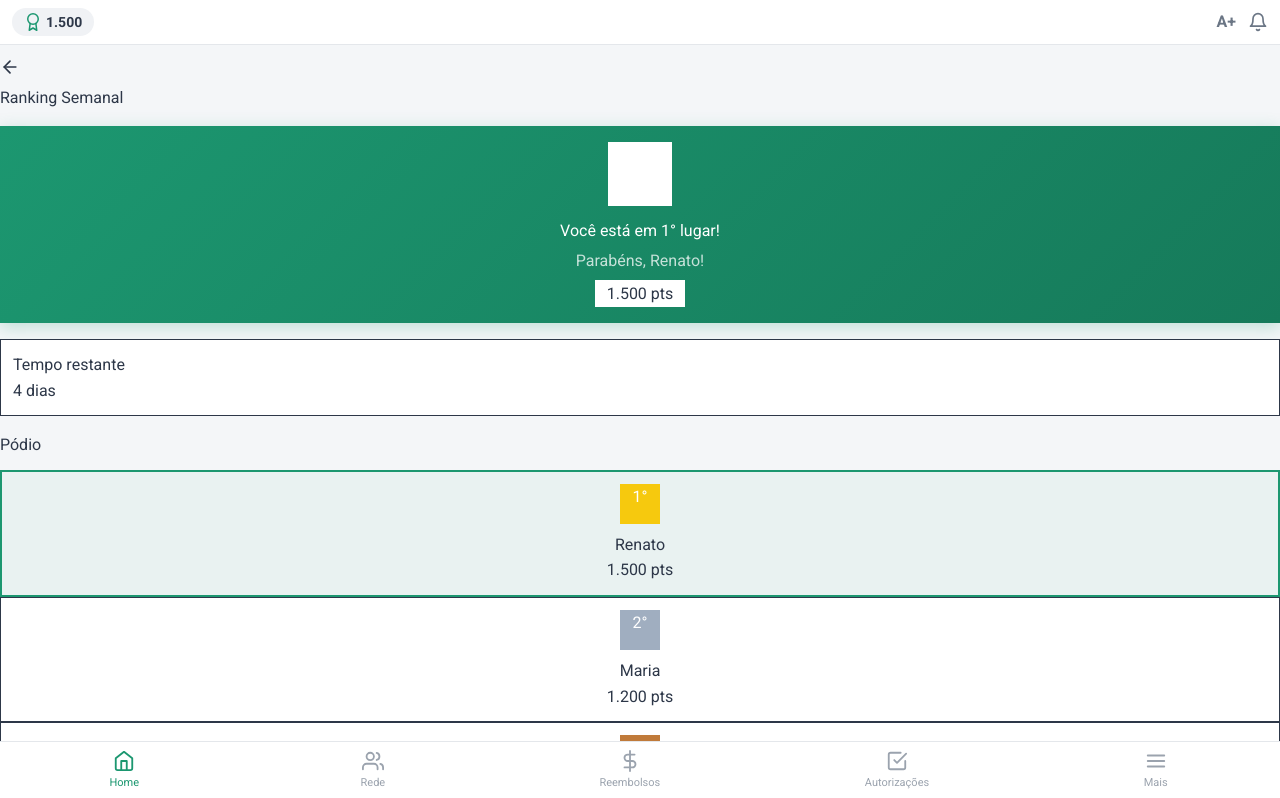
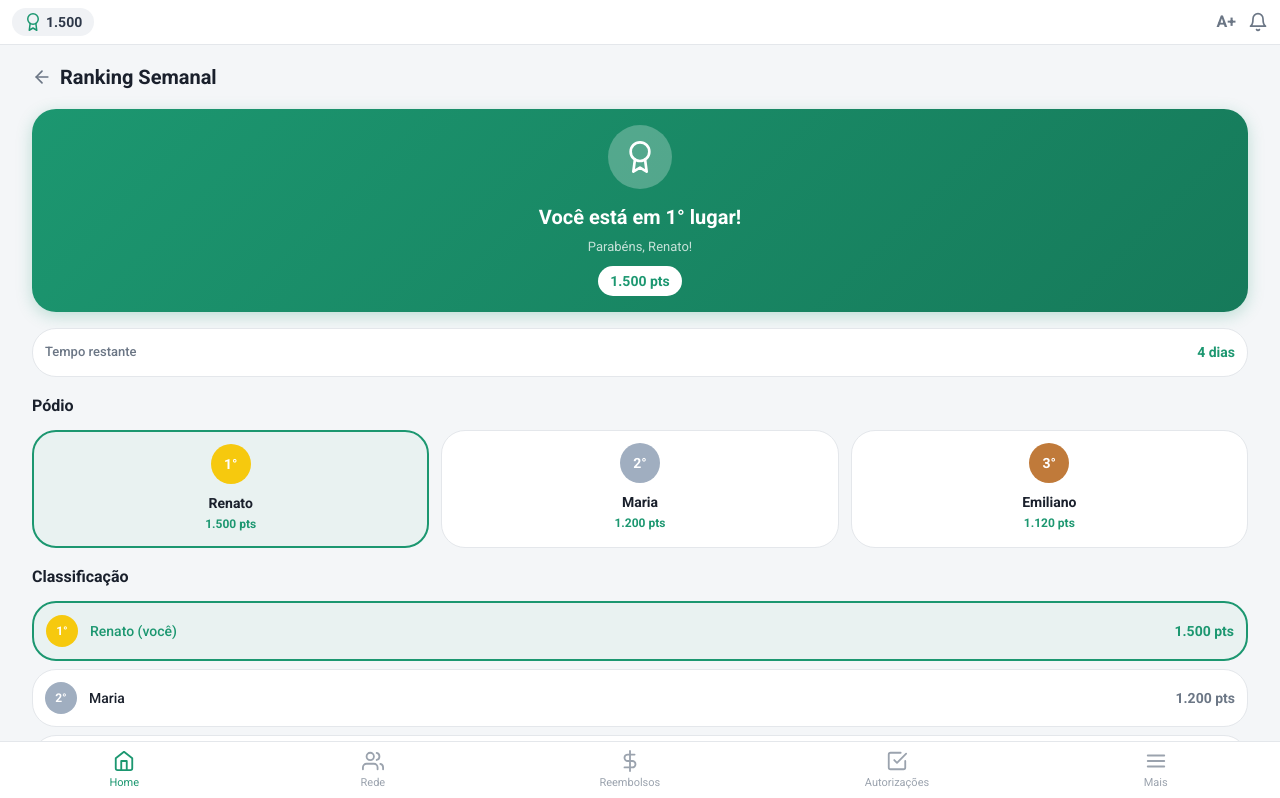
Before and after one commit to CarePlusCDF/Care-Plus-Front-Web, a React (Vite) app in the folder Front-web/: page /ranking in a window 1280 px wide. Shown: the top 798 px of the page. Built offline with nearby package versions, Linux system fonts and the light colour scheme.

Commit message:
style: Alterando estilização Ranking

```diff
--- a/Front-web/src/routes/Ranking.jsx
+++ b/Front-web/src/routes/Ranking.jsx
@@ -1,7 +1,7 @@
 import { useNavigate } from 'react-router-dom'
 import { FiArrowLeft, FiAward } from 'react-icons/fi'
 import TopBar from '../components/TopBar'
-import BottomNav from '../components/BottomNav'
+import BottomNav from '../components/Bottomnav'
 
 const Ranking = () => {
   const navigate = useNavigate()
@@ -21,82 +21,82 @@ const Ranking = () => {
     if (position === 1) return 'ranking-gold'
     if (position === 2) return 'ranking-silver'
     if (position === 3) return 'ranking-bronze'
-    return 'bg-primary-subtle-custom text-primary'
+    return 'bg-[rgba(28,151,112,0.1)] text-[#1c9770]'
   }
 
   const podium = rankingData.slice(0, 3)
-  const restante = rankingData.slice(3)
 
   return (
-    <div className="min-vh-100 bg-body">
+    <div className="min-h-screen bg-[#F4F6F8]">
       <TopBar points={points} showPoints={true} />
 
-      <main className="container py-3 pb-5 mb-4">
+      <main className="w-full px-4 lg:px-8 pt-4 pb-24">
 
-        <section className="d-flex align-items-center gap-2 mb-4">
+        <section className="flex items-center gap-2 mb-4">
           <button
-            className="btn btn-link p-0 text-decoration-none text-muted"
+            className="bg-transparent border-0 p-0 text-[#6B7685] cursor-pointer"
             onClick={() => navigate('/missoes')}
           >
             <FiArrowLeft size={20} />
           </button>
-          <h1 className="fw-bold mb-0 fs-5 text-dark">Ranking Semanal</h1>
+          <h1 className="font-bold text-[20px] text-[#1A202C]">Ranking Semanal</h1>
         </section>
 
         <section className="mb-4">
-          <div className="rounded-3 p-4 text-center bg-gradient-primary shadow-primary">
-            <div className="avatar-lg rounded-circle bg-white bg-opacity-25 d-flex align-items-center justify-content-center mx-auto mb-3">
+          <div className="rounded-xl p-4 text-center bg-gradient-primary shadow-brand-primary">
+            <div className="w-16 h-16 rounded-full bg-white/25 flex items-center justify-center mx-auto mb-3">
               <FiAward size={32} color="#fff" />
             </div>
-            <h2 className="fw-bold text-white fs-5 mb-1">Você está em 1° lugar!</h2>
-            <p className="text-white opacity-75 small mb-2">Parabéns, Renato!</p>
-            <span className="fw-bold d-inline-block px-3 py-1 rounded-pill bg-white text-primary fs-7">
+            <h2 className="font-bold text-white text-[20px] mb-1">Você está em 1° lugar!</h2>
+            <p className="text-white opacity-75 text-[13px] mb-2">Parabéns, Renato!</p>
+            <span className="font-bold inline-block px-3 py-1 rounded-full bg-white text-[#1c9770] text-[14px]">
               {points.toLocaleString('pt-BR')} pts
             </span>
           </div>
         </section>
 
         <section className="mb-4">
-          <div className="bg-white rounded-3 border p-3 d-flex align-items-center justify-content-between">
-            <p className="mb-0 small text-muted fw-medium">Tempo restante</p>
-            <span className="fw-bold text-primary fs-7">4 dias</span>
+          <div className="bg-white rounded-xl border border-[#E4E7EB] p-3 flex items-center justify-between">
+            <p className="text-[13px] text-[#6B7685] font-medium">Tempo restante</p>
+            <span className="font-bold text-[#1c9770] text-[14px]">4 dias</span>
           </div>
         </section>
 
         <section className="mb-4">
-          <h2 className="fw-bold mb-3 fs-6 text-dark">Pódio</h2>
-          <div className="row g-3 justify-content-center">
+          <h2 className="font-bold text-[16px] text-[#1A202C] mb-3">Pódio</h2>
+          <div className="grid grid-cols-3 gap-3 justify-center">
             {podium.map(({ id, nome, pontos, atual }) => (
-              <div key={id} className="col-4">
-                <div className={`rounded-3 p-3 text-center border ${atual ? 'ranking-item-highlight' : 'bg-white'}`}>
-                  <div className={`avatar-sm rounded-circle d-flex align-items-center justify-content-center mx-auto mb-2 fw-bold fs-7 ${getMedalClass(id)}`}>
-                    {id}°
-                  </div>
-                  <p className="fw-bold mb-0 fs-7 text-dark">{nome}</p>
-                  <p className="mb-0 text-primary fw-bold fs-8">
-                    {pontos.toLocaleString('pt-BR')} pts
-                  </p>
+              <div
+                key={id}
+                className={`rounded-xl p-3 text-center border ${atual ? 'ranking-item-highlight' : 'bg-white border-[#E4E7EB]'}`}
+              >
+                <div className={`w-10 h-10 rounded-full flex items-center justify-center mx-auto mb-2 font-bold text-[14px] ${getMedalClass(id)}`}>
+                  {id}°
                 </div>
+                <p className="font-bold text-[14px] text-[#1A202C]">{nome}</p>
+                <p className="text-[#1c9770] font-bold text-[12px]">
+                  {pontos.toLocaleString('pt-BR')} pts
+                </p>
               </div>
             ))}
           </div>
         </section>
 
         <section className="mb-4">
-          <h2 className="fw-bold mb-3 fs-6 text-dark">Classificação</h2>
-          <div className="d-flex flex-column gap-2">
+          <h2 className="font-bold text-[16px] text-[#1A202C] mb-3">Classificação</h2>
+          <div className="flex flex-col gap-2">
             {rankingData.map(({ id, nome, pontos, atual }) => (
               <div
                 key={id}
-                className={`rounded-3 p-3 d-flex align-items-center gap-3 border ${atual ? 'ranking-item-highlight' : 'bg-white'}`}
+                className={`rounded-xl p-3 flex items-center gap-3 border ${atual ? 'ranking-item-highlight' : 'bg-white border-[#E4E7EB]'}`}
               >
-                <div className={`avatar-xs rounded-circle d-flex align-items-center justify-content-center fw-bold fs-8 flex-shrink-0 ${getMedalClass(id)}`}>
+                <div className={`w-8 h-8 rounded-full flex items-center justify-center font-bold text-[12px] shrink-0 ${getMedalClass(id)}`}>
                   {id}°
                 </div>
-                <p className={`mb-0 fw-medium fs-7 flex-fill ${atual ? 'text-primary' : 'text-dark'}`}>
+                <p className={`font-medium text-[14px] flex-1 ${atual ? 'text-[#1c9770]' : 'text-[#1A202C]'}`}>
                   {nome} {atual && '(você)'}
                 </p>
-                <span className={`fw-bold fs-7 ${atual ? 'text-primary' : 'text-muted'}`}>
+                <span className={`font-bold text-[14px] ${atual ? 'text-[#1c9770]' : 'text-[#6B7685]'}`}>
                   {pontos.toLocaleString('pt-BR')} pts
                 </span>
               </div>
@@ -106,8 +106,7 @@ const Ranking = () => {
 
         <section>
           <button
-            className="btn w-100 rounded-3 py-3 fw-bold fs-7"
-            style={{ border: '2px solid #E4E7EB', backgroundColor: '#fff', color: '#6B7685' }}
+            className="w-full rounded-xl py-3 font-bold text-[14px] border-2 border-[#E4E7EB] bg-white text-[#6B7685] cursor-pointer"
             onClick={() => navigate('/inicial')}
           >
             Sair do ranking
```
